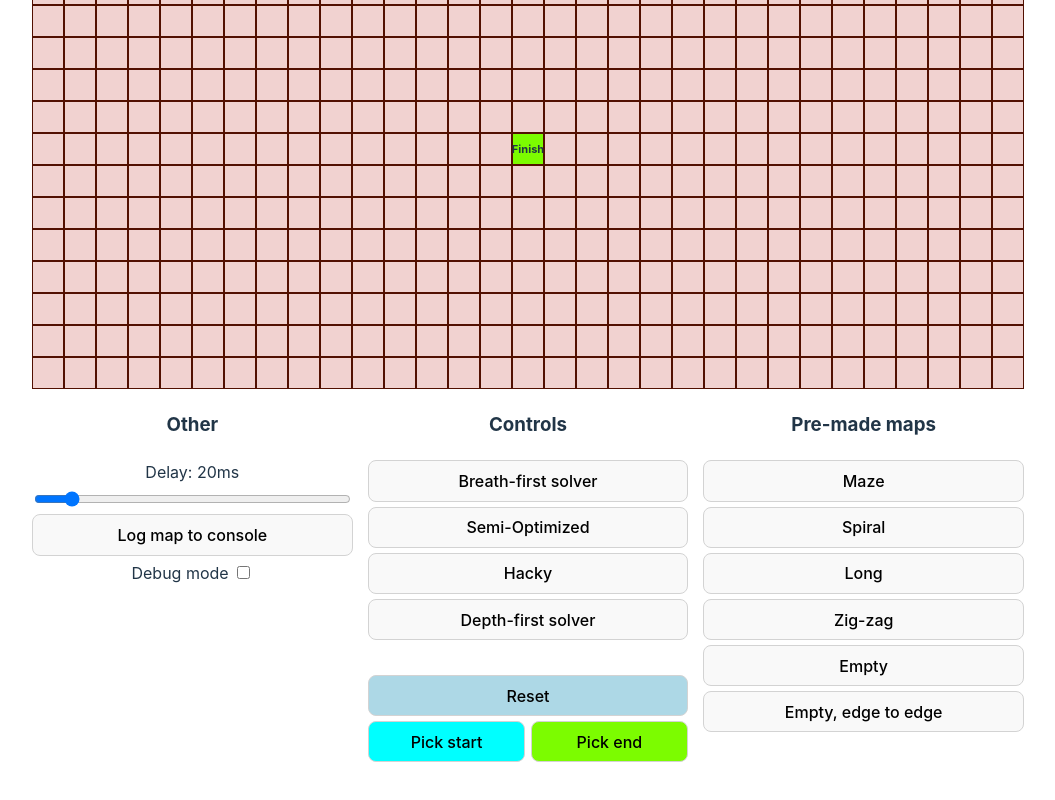
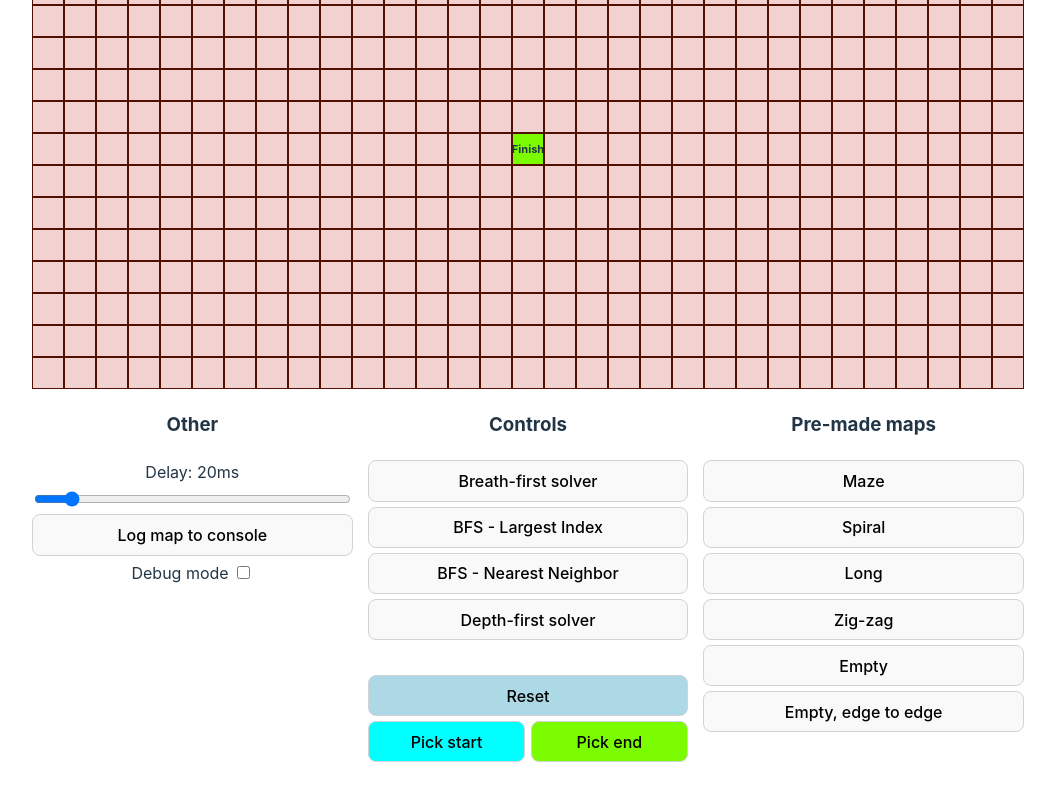
Before and after one commit to Uptaker/maze-pathfinding, a Svelte app: page / in a window 1280 px wide. Shown: the part 495-1295 px from the top of the page, without its empty margins (112-1167 px from the left). Built offline with nearby package versions, Linux system fonts and the light colour scheme.

Commit message:
give algorithms a more clear name

```diff
--- a/src/Maze.svelte
+++ b/src/Maze.svelte
@@ -5,8 +5,8 @@
   import {Type} from './types'
   import {logTilesToStrings} from "./utils";
   import {mazes} from './mazes'
-  import OptimizedSolver from "./solvers/OptimizedSolver.svelte";
-  import HackySolver from "./solvers/HackySolver.svelte";
+  import BFSLargestIndex from "./solvers/BFSLargestIndex.svelte";
+  import BFSNearestNeighbor from "./solvers/BFSNearestNeighbor.svelte";
   import BFSSolver from "./solvers/BFSSolver.svelte";
   import DFSSolver from "./solvers/DFSSolver.svelte";
 
@@ -140,8 +140,8 @@
     <div class="row gap">
         <h3>Controls</h3>
         <BFSSolver bind:state bind:message {timer} {delay} {startPosition} bind:loading />
-        <OptimizedSolver bind:state bind:message {timer} {delay} {startPosition} bind:loading />
-        <HackySolver bind:state bind:message {timer} {delay} {startPosition} {finishPosition} bind:loading />
+        <BFSLargestIndex bind:state bind:message {timer} {delay} {startPosition} bind:loading />
+        <BFSNearestNeighbor bind:state bind:message {timer} {delay} {startPosition} {finishPosition} bind:loading />
         <DFSSolver bind:state bind:message {timer} {delay} {startPosition} bind:loading />
         <button style="background-color: lightblue; margin-top: 30px" on:click={reset}>Reset</button>
 
--- a/src/solvers/OptimizedSolver.svelte
+++ b/src/solvers/BFSLargestIndex.svelte
@@ -83,4 +83,4 @@
   }
 </script>
 
-<button on:click={solve} disabled={loading}>Semi-Optimized</button>
+<button on:click={solve} disabled={loading}>BFS - Largest Index</button>
--- a/src/solvers/HackySolver.svelte
+++ b/src/solvers/BFSNearestNeighbor.svelte
@@ -94,4 +94,4 @@
   }
 </script>
 
-<button on:click={solve} disabled={loading}>Hacky</button>
+<button on:click={solve} disabled={loading}>BFS - Nearest Neighbor</button>
```
